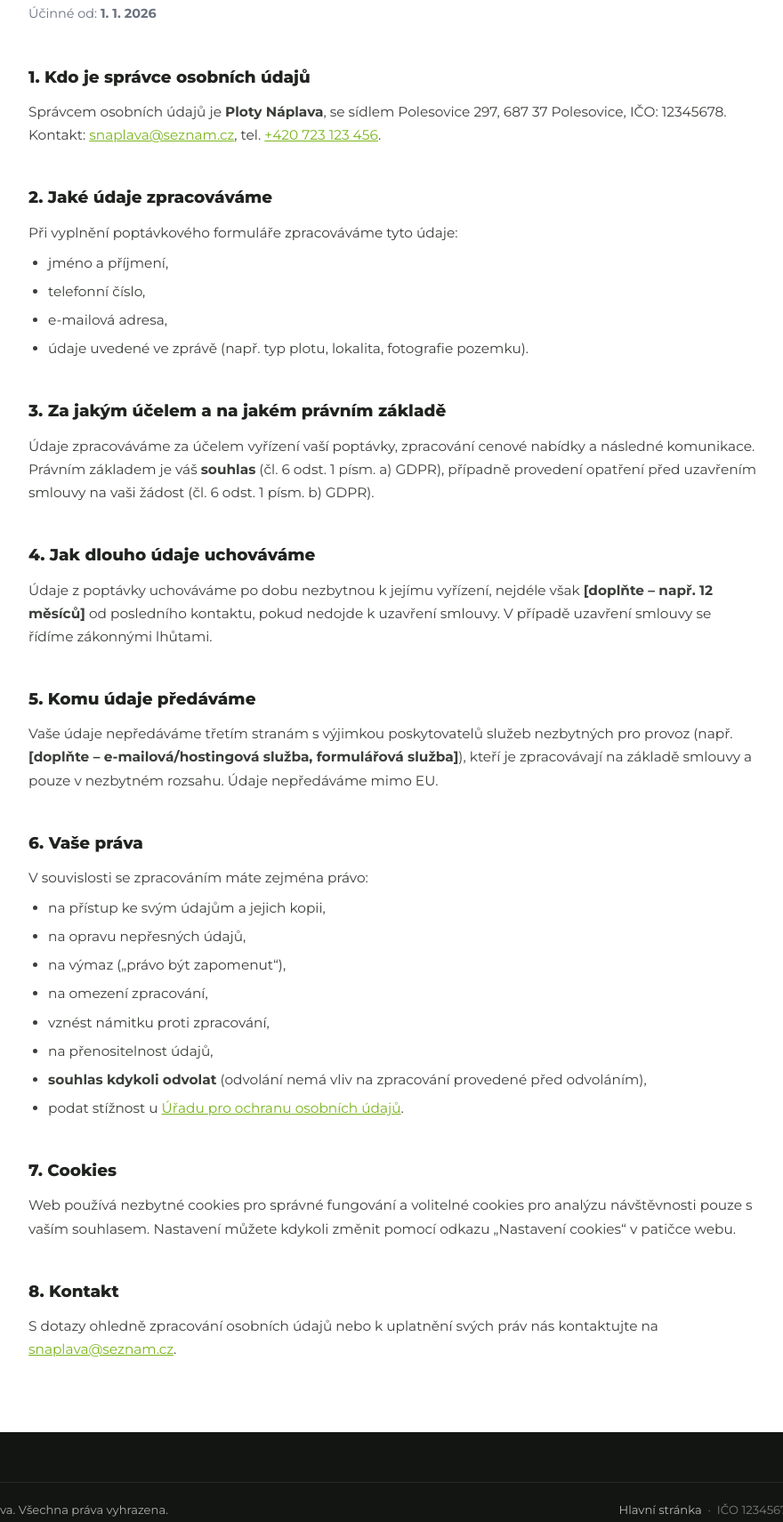
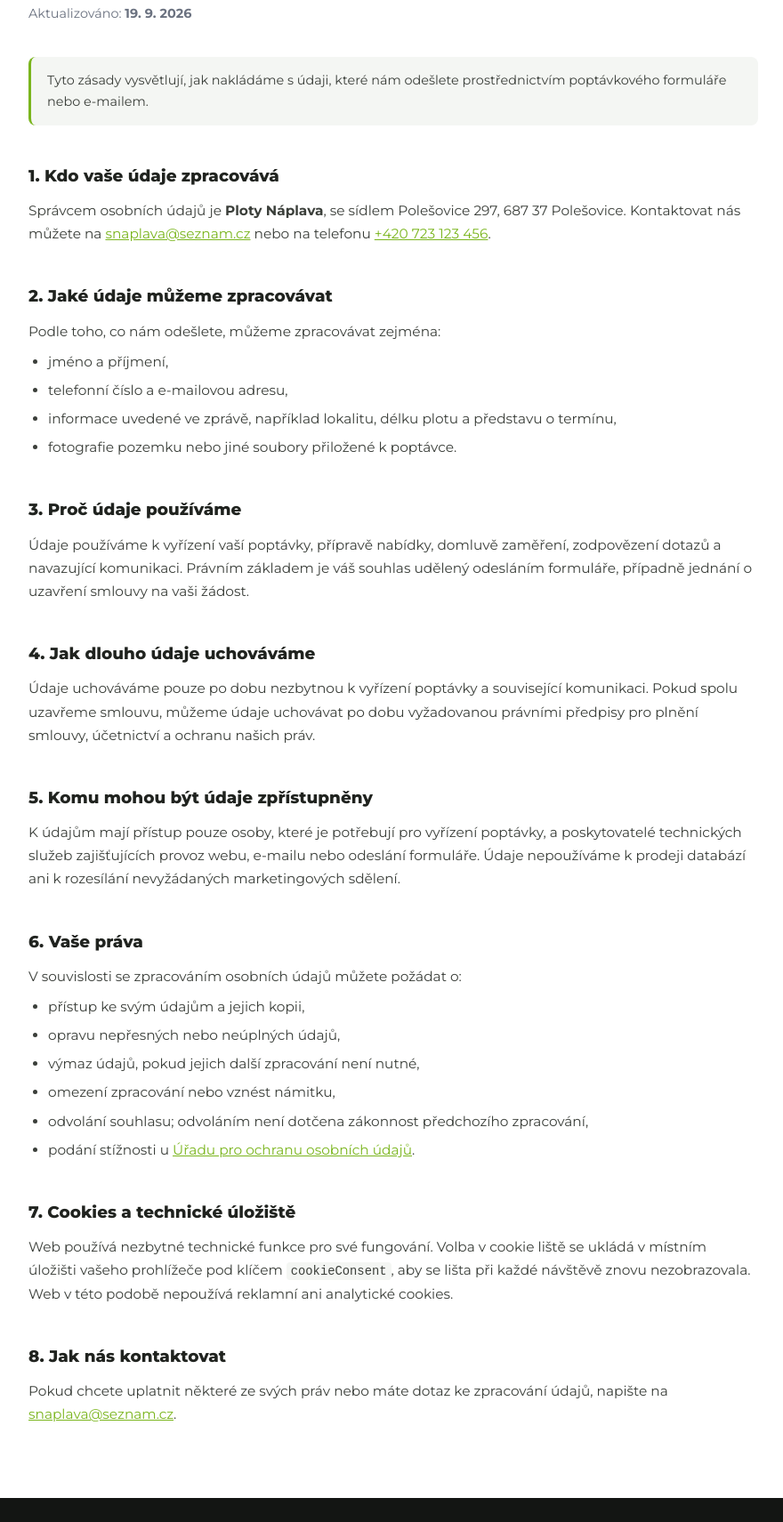
Before and after one commit to cuketka69/plotynaplava, a website: page zasady-osobnich-udaju.html in a window 1280 px wide. Shown: the part 258-1969 px from the top of the page at 89% size, without its empty margins (198-1078 px from the left). Drawn offline with Linux system fonts and the light colour scheme.

Commit message:
Add personal data processing page

```diff
--- a/zasady-osobnich-udaju.html
+++ b/zasady-osobnich-udaju.html
@@ -3,13 +3,13 @@
 <head>
   <meta charset="UTF-8" />
   <meta name="viewport" content="width=device-width, initial-scale=1.0" />
-  <title>Zásady zpracování osobních údajů — Ploty Náplava</title>
-  <meta name="description" content="Informace o zpracování osobních údajů (GDPR) společnosti Ploty Náplava." />
+  <title>Zásady zpracování osobních údajů | Ploty Náplava</title>
+  <meta name="description" content="Informace o zpracování osobních údajů při používání webu Ploty Náplava a kontaktního formuláře." />
   <meta name="robots" content="noindex" />
   <link rel="preconnect" href="https://fonts.googleapis.com" />
   <link rel="preconnect" href="https://fonts.gstatic.com" crossorigin />
   <link href="https://fonts.googleapis.com/css2?family=Montserrat:wght@400;500;600;700;800;900&display=swap" rel="stylesheet" />
-  <link rel="stylesheet" href="styles.css" />
+  <link rel="stylesheet" href="styles.css?v=24" />
   <style>
     .legal { background: #fff; }
     .legal__wrap { max-width: 820px; margin: 0 auto; padding: 60px 0 80px; }
@@ -21,24 +21,25 @@
     .legal__back:hover { color: var(--green-d); }
     .legal h1 { font-size: clamp(1.8rem, 4vw, 2.4rem); font-weight: 800; letter-spacing: -.01em; }
     .legal .updated { color: var(--muted); font-size: .9rem; margin: 10px 0 36px; }
-    .legal h2 {
-      font-size: 1.15rem; font-weight: 800; margin: 34px 0 12px;
-      padding-top: 8px;
-    }
+    .legal h2 { font-size: 1.15rem; font-weight: 800; margin: 34px 0 12px; padding-top: 8px; }
     .legal p, .legal li { color: #3b3f3a; font-size: .96rem; line-height: 1.7; }
     .legal ul { margin: 8px 0 8px 22px; display: grid; gap: 6px; }
     .legal a { color: var(--green); text-decoration: underline; }
+    .legal code { background: var(--bg-soft); border-radius: 4px; padding: 2px 5px; font-size: .9em; }
     .legal .note {
       background: var(--bg-soft); border-left: 3px solid var(--green);
       border-radius: 8px; padding: 14px 18px; margin: 20px 0; font-size: .9rem;
     }
+    @media (max-width: 640px) {
+      .legal__wrap { padding: 40px 0 56px; }
+      .legal h2 { margin-top: 28px; }
+    }
   </style>
 </head>
 <body>
-  <!-- ===== HEADER ===== -->
   <header class="header">
     <div class="container header__inner">
-      <a href="/" class="logo">
+      <a href="index.html" class="logo" aria-label="Ploty Náplava – hlavní stránka">
         <img src="logo.webp" alt="Ploty Náplava" class="logo__img" width="1642" height="442" decoding="async" />
       </a>
     </div>
@@ -46,90 +47,89 @@
 
   <main class="legal">
     <div class="container">
-      <div class="legal__wrap">
-        <a href="/" class="legal__back">← Zpět na hlavní stránku</a>
+      <article class="legal__wrap">
+        <a href="index.html" class="legal__back">← Zpět na hlavní stránku</a>
 
         <h1>Zásady zpracování osobních údajů</h1>
-        <p class="updated">Účinné od: <strong>1. 1. 2026</strong></p>
+        <p class="updated">Aktualizováno: <strong>19. 9. 2026</strong></p>
 
-        <h2>1. Kdo je správce osobních údajů</h2>
+        <p class="note">
+          Tyto zásady vysvětlují, jak nakládáme s údaji, které nám odešlete prostřednictvím
+          poptávkového formuláře nebo e-mailem.
+        </p>
+
+        <h2>1. Kdo vaše údaje zpracovává</h2>
         <p>
           Správcem osobních údajů je <strong>Ploty Náplava</strong>, se sídlem
-          Polesovice 297, 687 37 Polesovice, IČO: 12345678.
-          Kontakt: <a href="mailto:snaplava@seznam.cz">snaplava@seznam.cz</a>,
-          tel. <a href="tel:+420723123456">+420 723 123 456</a>.
+          Polešovice 297, 687 37 Polešovice. Kontaktovat nás můžete na
+          <a href="mailto:snaplava@seznam.cz">snaplava@seznam.cz</a> nebo na telefonu
+          <a href="tel:+420723123456">+420 723 123 456</a>.
         </p>
 
-        <h2>2. Jaké údaje zpracováváme</h2>
-        <p>Při vyplnění poptávkového formuláře zpracováváme tyto údaje:</p>
+        <h2>2. Jaké údaje můžeme zpracovávat</h2>
+        <p>Podle toho, co nám odešlete, můžeme zpracovávat zejména:</p>
         <ul>
           <li>jméno a příjmení,</li>
-          <li>telefonní číslo,</li>
-          <li>e-mailová adresa,</li>
-          <li>údaje uvedené ve zprávě (např. typ plotu, lokalita, fotografie pozemku).</li>
+          <li>telefonní číslo a e-mailovou adresu,</li>
+          <li>informace uvedené ve zprávě, například lokalitu, délku plotu a představu o termínu,</li>
+          <li>fotografie pozemku nebo jiné soubory přiložené k poptávce.</li>
         </ul>
 
-        <h2>3. Za jakým účelem a na jakém právním základě</h2>
+        <h2>3. Proč údaje používáme</h2>
         <p>
-          Údaje zpracováváme za účelem vyřízení vaší poptávky, zpracování cenové nabídky
-          a následné komunikace. Právním základem je váš <strong>souhlas</strong>
-          (čl. 6 odst. 1 písm. a) GDPR), případně provedení opatření před uzavřením
-          smlouvy na vaši žádost (čl. 6 odst. 1 písm. b) GDPR).
+          Údaje používáme k vyřízení vaší poptávky, přípravě nabídky, domluvě zaměření,
+          zodpovězení dotazů a navazující komunikaci. Právním základem je váš souhlas
+          udělený odesláním formuláře, případně jednání o uzavření smlouvy na vaši žádost.
         </p>
 
         <h2>4. Jak dlouho údaje uchováváme</h2>
         <p>
-          Údaje z poptávky uchováváme po dobu nezbytnou k jejímu vyřízení, nejdéle však
-          <strong>[doplňte – např. 12 měsíců]</strong> od posledního kontaktu, pokud nedojde
-          k uzavření smlouvy. V případě uzavření smlouvy se řídíme zákonnými lhůtami.
+          Údaje uchováváme pouze po dobu nezbytnou k vyřízení poptávky a související komunikaci.
+          Pokud spolu uzavřeme smlouvu, můžeme údaje uchovávat po dobu vyžadovanou právními
+          předpisy pro plnění smlouvy, účetnictví a ochranu našich práv.
         </p>
 
-        <h2>5. Komu údaje předáváme</h2>
+        <h2>5. Komu mohou být údaje zpřístupněny</h2>
         <p>
-          Vaše údaje nepředáváme třetím stranám s výjimkou poskytovatelů služeb nezbytných
-          pro provoz (např. <strong>[doplňte – e-mailová/hostingová služba, formulářová služba]</strong>),
-          kteří je zpracovávají na základě smlouvy a pouze v nezbytném rozsahu. Údaje
-          nepředáváme mimo EU.
+          K údajům mají přístup pouze osoby, které je potřebují pro vyřízení poptávky,
+          a poskytovatelé technických služeb zajišťujících provoz webu, e-mailu nebo
+          odeslání formuláře. Údaje nepoužíváme k prodeji databází ani k rozesílání
+          nevyžádaných marketingových sdělení.
         </p>
 
         <h2>6. Vaše práva</h2>
-        <p>V souvislosti se zpracováním máte zejména právo:</p>
+        <p>V souvislosti se zpracováním osobních údajů můžete požádat o:</p>
         <ul>
-          <li>na přístup ke svým údajům a jejich kopii,</li>
-          <li>na opravu nepřesných údajů,</li>
-          <li>na výmaz („právo být zapomenut“),</li>
-          <li>na omezení zpracování,</li>
-          <li>vznést námitku proti zpracování,</li>
-          <li>na přenositelnost údajů,</li>
-          <li><strong>souhlas kdykoli odvolat</strong> (odvolání nemá vliv na zpracování provedené před odvoláním),</li>
-          <li>podat stížnost u <a href="https://www.uoou.cz" target="_blank" rel="noopener">Úřadu pro ochranu osobních údajů</a>.</li>
+          <li>přístup ke svým údajům a jejich kopii,</li>
+          <li>opravu nepřesných nebo neúplných údajů,</li>
+          <li>výmaz údajů, pokud jejich další zpracování není nutné,</li>
+          <li>omezení zpracování nebo vznést námitku,</li>
+          <li>odvolání souhlasu; odvoláním není dotčena zákonnost předchozího zpracování,</li>
+          <li>podání stížnosti u <a href="https://uoou.gov.cz/" target="_blank" rel="noopener">Úřadu pro ochranu osobních údajů</a>.</li>
         </ul>
 
-        <h2 id="cookies">7. Cookies</h2>
+        <h2 id="cookies">7. Cookies a technické úložiště</h2>
         <p>
-          Web používá nezbytné cookies pro správné fungování a volitelné cookies pro analýzu
-          návštěvnosti pouze s vaším souhlasem. Nastavení můžete kdykoli změnit pomocí odkazu
-          „Nastavení cookies“ v patičce webu.
+          Web používá nezbytné technické funkce pro své fungování. Volba v cookie liště
+          se ukládá v místním úložišti vašeho prohlížeče pod klíčem
+          <code>cookieConsent</code>, aby se lišta při každé návštěvě znovu nezobrazovala.
+          Web v této podobě nepoužívá reklamní ani analytické cookies.
         </p>
 
-        <h2>8. Kontakt</h2>
+        <h2>8. Jak nás kontaktovat</h2>
         <p>
-          S dotazy ohledně zpracování osobních údajů nebo k uplatnění svých práv nás kontaktujte
-          na <a href="mailto:snaplava@seznam.cz">snaplava@seznam.cz</a>.
+          Pokud chcete uplatnit některé ze svých práv nebo máte dotaz ke zpracování údajů,
+          napište na <a href="mailto:snaplava@seznam.cz">snaplava@seznam.cz</a>.
         </p>
-      </div>
+      </article>
     </div>
   </main>
 
-  <!-- ===== FOOTER ===== -->
   <footer class="footer">
     <div class="footer__bottom">
       <div class="container">
         <span>&copy; 2026 Ploty Náplava. Všechna práva vyhrazena.</span>
-        <span class="footer__bottom-ids">
-          <a href="/">Hlavní stránka</a>
-          &nbsp;·&nbsp; IČO 12345678 · DIČ CZ12345678
-        </span>
+        <span class="footer__bottom-ids"><a href="index.html">Hlavní stránka</a></span>
       </div>
     </div>
   </footer>
```
Also changed, not shown: index.html (+3 -3 lines).
